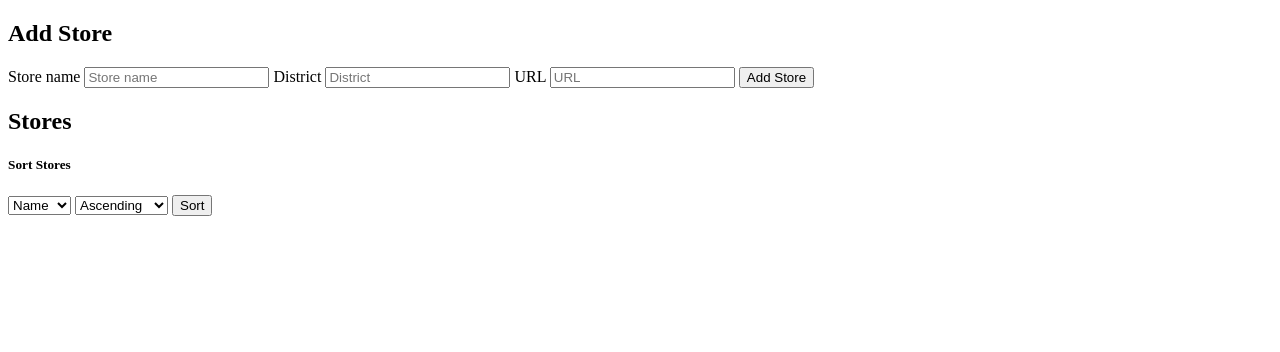
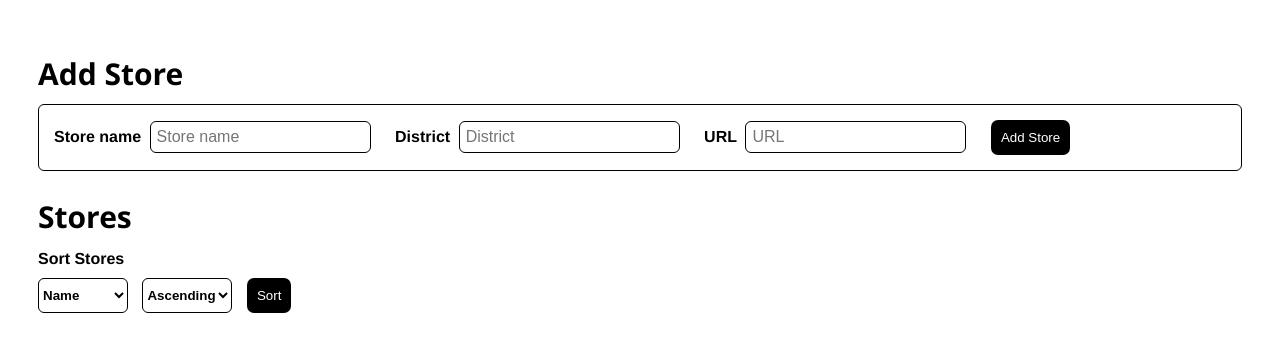
Before and after one commit to alma23nz/WDA_Group-project, a website: page public/index.html in a window 1280 px wide. Drawn offline with Linux system fonts and the light colour scheme; no server answers.

Commit message:
simple styling

```diff
--- a/public/index.css
+++ b/public/index.css
@@ -0,0 +1,74 @@
+body {
+  font-family: "Franklin Gothic Medium", "Arial Narrow", Arial, sans-serif;
+  padding: 30px;
+  color: black;
+}
+
+h2 {
+  font-family: "Segoe UI", Tahoma, Geneva, Verdana, sans-serif;
+  font-weight: bolder;
+  font-size: 30px;
+  margin-top: 15px;
+  margin-bottom: 5px;
+}
+
+h5 {
+  font-weight: bolder;
+  font-size: 16px;
+  margin-bottom: 10px;
+  margin-top: 13px;
+}
+
+form {
+  background-color: rgb(255, 255, 255);
+  margin-top: 10px;
+  margin-bottom: 25px;
+  padding: 15px;
+  border: 1px solid black;
+  border-radius: 6px;
+  font-size: 16px;
+}
+label {
+  margin-right: 4px;
+  font-weight: bold;
+}
+input {
+  margin-right: 20px;
+  padding: 6px;
+  background: rgb(255, 255, 255);
+  border: 1px solid rgb(0, 0, 0);
+  border-radius: 6px;
+  font-size: 16px;
+}
+
+button {
+  margin-right: 10px;
+  padding: 10px;
+  background: rgb(0, 0, 0);
+  border: none;
+  border-radius: 7px;
+  color: rgb(255, 255, 255);
+  cursor: pointer;
+}
+
+button:hover {
+  background: rgb(255, 255, 255);
+  border: 1px solid rgb(0, 0, 0);
+  color: black;
+}
+
+select {
+  font-weight: bold;
+  width: 90px;
+  height: 35px;
+  margin-right: 10px;
+  background-color: rgb(255, 255, 255);
+  border: 1px solid rgb(0, 0, 0);
+  border-radius: 6px;
+}
+
+ul {
+  font-size: 20px;
+  margin-top: 25px;
+  padding: 20px;
+}
--- a/public/index.html
+++ b/public/index.html
@@ -1,9 +1,10 @@
-<!doctype html>
+<!DOCTYPE html>
 <html lang="en">
   <head>
     <meta charset="UTF-8" />
     <meta name="viewport" content="width=device-width, initial-scale=1.0" />
-    <title>Document</title>
+    <link rel="stylesheet" href="index.css" />
+    <title>Project</title>
   </head>
   <body>
     <h2>Add Store</h2>
```
Lines whose indentation alone changed are shown as unchanged.
